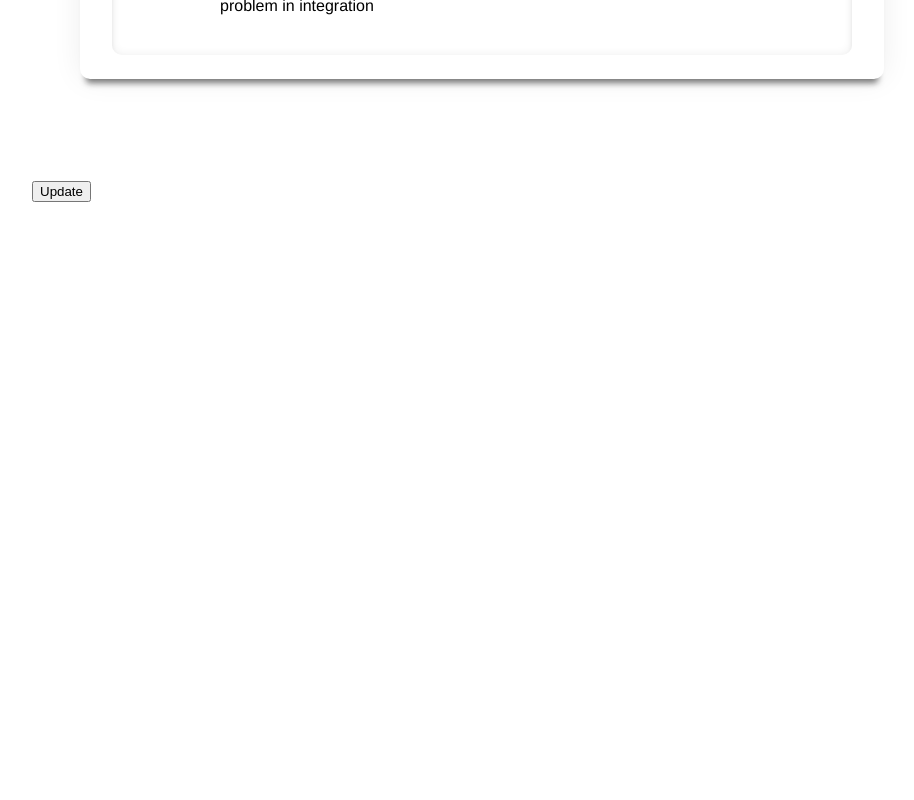
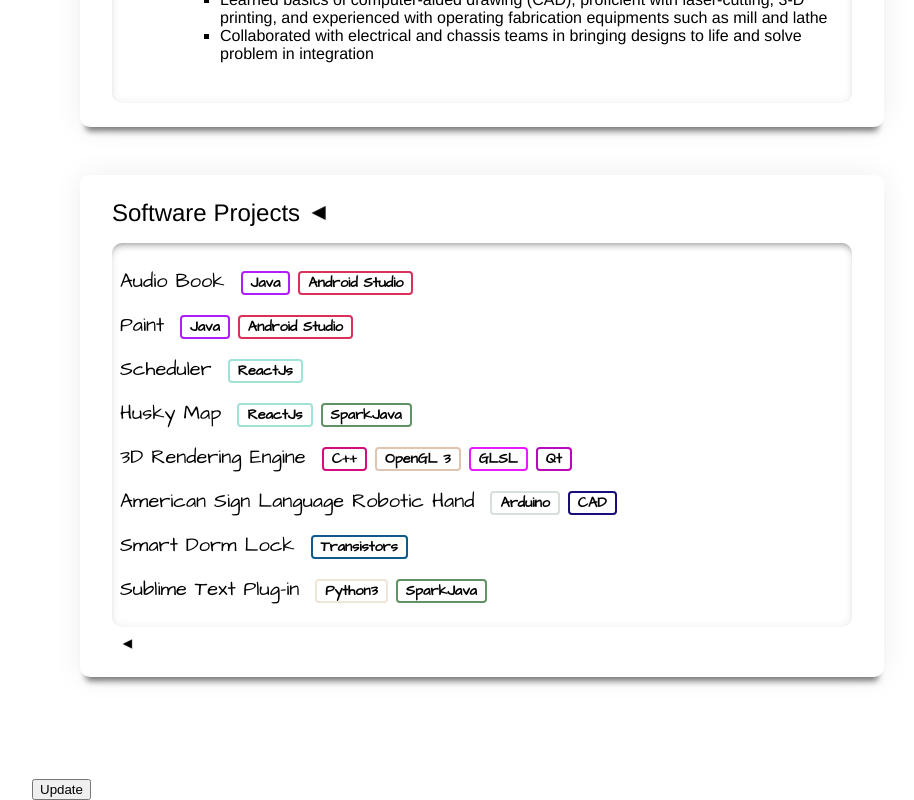
Before and after one commit to leol15/cse-home-vue, a Vue app: page / in a window 1280 px wide. Shown: the part 2646-3446 px from the top of the page, without its empty margins (158-1072 px from the left). Before the commit the page ends 2848 px from the top, so only its background shows below. Built offline with nearby package versions, Linux system fonts and the light colour scheme.

Commit message:
projects section

```diff
--- a/src/components/Section.vue
+++ b/src/components/Section.vue
@@ -6,6 +6,7 @@
     <div class="section-content">
       <slot />
     </div>
+    <slot name="footer" />
   </div>
 </template>
 
--- a/src/components/Sections/SWProjects.vue
+++ b/src/components/Sections/SWProjects.vue
@@ -1,15 +1,297 @@
 <template>
-    <div></div>
+  <Section id="SWProjects">
+    <template v-slot:heading
+      ><span>Software Projects</span>
+      <span @click="toggleAll" :class="toggleBtnClasses">▼</span>
+    </template>
+    <div class="project">
+      <div class="title" @click="toggleCollaper('Audio Book')">
+        Audio Book
+        <TechTag name="Java" />
+        <TechTag name="Android Studio" />
+      </div>
+      <div :class="collapserClass('Audio Book')">
+        <ul>
+          <li>
+            An Android music player app that supports book like audio
+            organization and bookmarks
+          </li>
+          <li>Implemented a client service architecture</li>
+          <li>
+            Implemented features such as notification controls, variable
+            playback speed, sleep timer, un-interrupt-able playback, and a fully
+            customizable color theme
+          </li>
+          <li>
+            Had a lot of fun battling with Android in preventing it from killing
+            my service from time to time
+          </li>
+        </ul>
+      </div>
+    </div>
+
+    <div class="project">
+      <div class="title" @click="toggleCollaper('Paint')">
+        Paint
+        <TechTag name="Java" />
+        <TechTag name="Android Studio" />
+      </div>
+      <div :class="collapserClass('Paint')">
+        <ul>
+          <li>
+            a lite yet feature rich notepad/canvas application in Java for
+            Android
+          </li>
+          <li>Implemented model view controller design.</li>
+          <li>
+            Supports various shapes, alpa image export, scaling, translating,
+            rotating, and grouping.
+          </li>
+          <li>
+            Implemented a local web server with NodeJS that streams paint app
+            drawings to browser in real time
+          </li>
+        </ul>
+      </div>
+    </div>
+
+    <div class="project">
+      <div class="title" @click="toggleCollaper('Scheduler')">
+        Scheduler
+        <TechTag name="ReactJs" />
+      </div>
+      <div :class="collapserClass('Scheduler')">
+        <ul>
+          <li>
+            A simple react page to keep track of tutor's office hours and Zoom
+            links.
+          </li>
+          <li>
+            Created when our tutoring center is moving completely online due to
+            COVID.
+          </li>
+          <li>
+            Proposed to Instructional Center staff, and integrated this tool
+            into IC's Canvas page with existing courses.
+          </li>
+        </ul>
+      </div>
+    </div>
+
+    <div class="project">
+      <div class="title" @click="toggleCollaper('Husky Map')">
+        Husky Map
+        <TechTag name="ReactJs" />
+        <TechTag name="SparkJava" />
+      </div>
+      <div :class="collapserClass('Husky Map')">
+        <ul>
+          <li>
+            Developed the back-end with SparkJava and the Web front-end with
+            React.js
+          </li>
+          <li>Implemented Dijkstra on real world map data</li>
+          <li>
+            Integrated the Model and View and their communication through http
+            requests
+          </li>
+        </ul>
+      </div>
+    </div>
+
+    <div class="project">
+      <div class="title" @click="toggleCollaper('3D Rendering Engine')">
+        3D Rendering Engine
+        <TechTag name="C++" />
+        <TechTag name="OpenGL 3" />
+        <TechTag name="GLSL" />
+        <TechTag name="Qt" />
+      </div>
+      <div :class="collapserClass('3D Rendering Engine')">
+        <ul>
+          <li>
+            Implemented an electromechanical system using basic circuit
+            components to unlock door that extended battery life from a day to
+            two weeks comparing to an Arduino system
+          </li>
+        </ul>
+      </div>
+    </div>
+
+    <!-- Other projects -->
+
+    <div class="project">
+      <div
+        class="title"
+        @click="toggleCollaper('American Sign Language Robotic Hand')"
+      >
+        American Sign Language Robotic Hand
+        <TechTag name="Arduino" />
+        <TechTag name="CAD" />
+      </div>
+      <div :class="collapserClass('American Sign Language Robotic Hand')">
+        <ul>
+          <li>
+            Led in a team of 4 engineers in the design, test, and integration of
+            the mechanical and electrical systems of a robotic hand that
+            performs American Sign Language
+          </li>
+        </ul>
+      </div>
+    </div>
+
+    <div class="project">
+      <div class="title" @click="toggleCollaper('Smart Dorm Lock')">
+        Smart Dorm Lock
+        <TechTag name="Transistors" />
+      </div>
+      <div :class="collapserClass('Smart Dorm Lock')">
+        <ul>
+          <li>
+            Implemented an electromechanical system using basic circuit
+            components to unlock door that extended battery life from a day to
+            two weeks comparing to an Arduino system
+          </li>
+        </ul>
+      </div>
+    </div>
+
+    <!-- failed project -->
+    <div class="project">
+      <div class="title" @click="toggleCollaper('Sublime Text Plug-in')">
+        Sublime Text Plug-in
+        <TechTag name="Python3" />
+        <TechTag name="SparkJava" />
+      </div>
+      <div :class="collapserClass('Sublime Text Plug-in')">
+        <ul>
+          <li>
+            Goal: Sync edits on multiple copies of opened files across the
+            Internet in real time
+          </li>
+          <li>Solved concurrent issues with manual locking</li>
+        </ul>
+      </div>
+    </div>
+
+    <template v-slot:footer>
+      <span @click="toggleAll" :class="{...toggleBtnClasses, 'bottom-toggle': true}">▼</span>
+    </template>
+  </Section>
 </template>
 
 <script>
+import Section from "../Section.vue";
+import TechTag from "../Utils/TechTag.vue";
+import { ref, computed } from "vue";
+
 export default {
-    setup() {
-        return {};
-    },
-}
+  components: { Section, TechTag },
+  setup() {
+    const collapserStates = ref([]);
+    function collapserClass(name) {
+      const project = collapserStates.value.find((o) => o.name === name);
+      if (!project) {
+        collapserStates.value.push({ name, open: false });
+      }
+      return {
+        collapser: true,
+        collapsed: !project?.open,
+      };
+    }
+    function toggleCollaper(name) {
+      const project = collapserStates.value.find((o) => o.name === name);
+      if (project) {
+        project.open = !project.open;
+      }
+    }
+    const anyOpen = computed(() =>
+      collapserStates.value.some((project) => project.open)
+    );
+    function toggleAll() {
+      if (anyOpen.value) {
+        // collapse all
+        collapserStates.value.forEach((project) => (project.open = false));
+      } else {
+        collapserStates.value.forEach((project) => (project.open = true));
+      }
+    }
+    const toggleBtnClasses = computed(() => ({
+      ["toggle-all-btn"]: true,
+      on: anyOpen.value,
+    }));
+    return {
+      collapserClass,
+      toggleCollaper,
+      toggleAll,
+      anyOpen,
+      toggleBtnClasses,
+    };
+  },
+};
 </script>
 
 <style lang="scss" scoped>
+::v-deep .section-content {
+  overflow: hidden;
+}
 
+.project {
+  padding: $space-1;
+  position: relative;
+  &::before {
+    content: "";
+    position: absolute;
+    bottom: 0;
+    left: 0;
+    width: 100%;
+    height: 0;
+    box-shadow: 0 0 80px 2px $uw-gold-light;
+    opacity: 0;
+    transition: box-shadow 0.9s, opacity 0.6s;
+  }
+
+  &:hover::before {
+    opacity: 1;
+    box-shadow: 0 0 0px 2px $uw-gold-light;
+  }
+}
+
+.title {
+  font-size: $font-size-m;
+  font-family: "Architects Daughter", "Comic Sans MS", cursive, sans-serif;
+  &:hover {
+    cursor: pointer;
+  }
+}
+
+.collapser {
+  overflow: hidden;
+  max-height: 10rem;
+  transition: all 0.35s ease-in;
+}
+.collapsed {
+  max-height: 0px;
+}
+
+.toggle-all-btn {
+  cursor: pointer;
+  margin-left: $space-1;
+  transition: all 0.4s;
+  display: inline-block;
+  transform: rotate(90deg);
+  &:hover {
+    transform: rotate(70deg);
+  }
+  &.on {
+    transform: rotate(0deg);
+  }
+  &.on:hover {
+    transform: rotate(20deg);
+  }
+}
+
+.bottom-toggle {
+  margin-top: $space-1;
+}
 </style>
--- a/src/components/Utils/Event.vue
+++ b/src/components/Utils/Event.vue
@@ -15,8 +15,6 @@
 </template>
 
 <script>
-import { computed } from "@vue/reactivity";
-import { strToColorStr } from "../composable";
 
 export default {
   props: {
--- /dev/null
+++ b/src/components/Utils/TechTag.vue
@@ -0,0 +1,71 @@
+<template>
+  <span
+    class="tech-tag"
+    :style="{ borderColor: tagColor, '--bg-color': tagColor }"
+  >
+    <span><a target="_blank" :href="'https://www.google.com/search?q=' + name">{{ name }}</a></span>
+    <slot />
+  </span>
+</template>
+
+<script>
+import { strToColorStr } from "../composable";
+import { computed } from "vue";
+
+export default {
+  props: {
+    name: {
+      type: String,
+      required: true,
+    },
+  },
+  setup(props) {
+    const tagColor = computed(() => strToColorStr(props.name));
+    return {
+      tagColor,
+    };
+  },
+};
+</script>
+
+<style lang="scss" scoped>
+.tech-tag {
+  margin-left: $space-1;
+  display: inline-flex;
+  border: 2px solid;
+  padding: 0 $space-1;
+  border-radius: 4px;
+
+  font-size: $font-size-s * 0.9;
+  font-weight: bold;
+  font-family: "Architects Daughter", "Comic Sans MS", cursive, sans-serif;
+
+
+  overflow: hidden;
+  position: relative;
+  &::before {
+    content: "";
+    z-index: -1;
+    position: absolute;
+    bottom: 0;
+    left: 0;
+    width: 100%;
+    height: 0%;
+    background-color: var(--bg-color);
+    opacity: 0.6;
+    transition: all 0.1s;
+    transition-delay: 0.5s;
+  }
+
+  &:hover::before {
+    opacity: 0.2;
+    height: 100%;
+    transition: all 0.5s;
+  }
+
+  a {
+    text-decoration: none;
+    color: inherit;
+  }
+}
+</style>
--- a/src/components/Utils/TimeLine.vue
+++ b/src/components/Utils/TimeLine.vue
@@ -53,7 +53,7 @@ export default defineComponent({
       default: undefined,
     }
   },
-  setup(props, { context, emit }) {
+  setup(props, { emit }) {
     const times = computed(() => {
       const range = props.max - props.min;
       const rowedIntervals = intervalToRow(props.intervals);
@@ -153,7 +153,7 @@ export default defineComponent({
     transform: skewY(-30deg);
     position: absolute;
     z-index: 1;
-
+    transition: all 0.3s;
     &:hover {
       filter: saturate(2);
       transform: skewY(-30deg) scale(1.03);
```
Also changed, not shown: src/components/Sections/Work.vue (+9 -2 lines).
